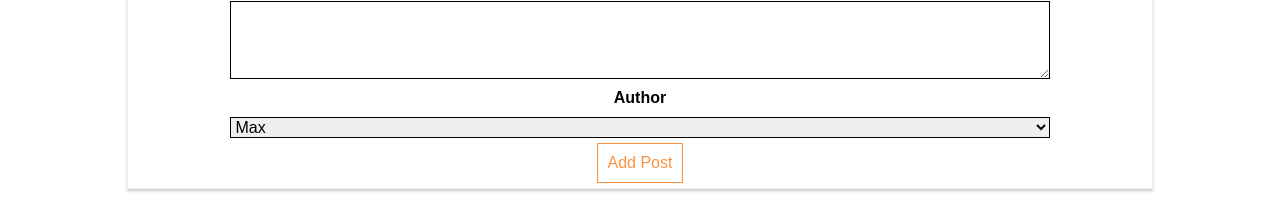
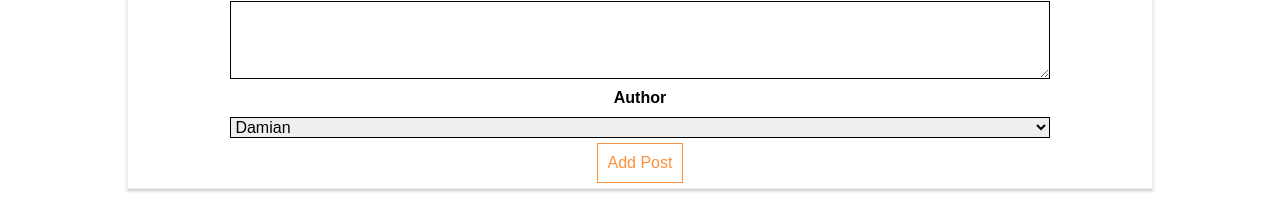
Before and after one commit to damiandevega/react-axios-tutorial, a React (Create React App) app: page /new-post in a window 1280 px wide. Shown: the part 246-453 px from the top of the page. Built offline with nearby package versions, Linux system fonts and the light colour scheme.

Commit message:
adding redirects

```diff
--- a/src/containers/Blog/Blog.js
+++ b/src/containers/Blog/Blog.js
@@ -1,5 +1,5 @@
 import React, { Component } from 'react';
-import { Route, NavLink, Switch } from 'react-router-dom';
+import { Route, NavLink, Switch, Redirect } from 'react-router-dom';
 
 import './Blog.css';
 import Posts from './Posts/Posts';
@@ -40,6 +40,7 @@ class Blog extends Component {
         <Switch>
           <Route path="/new-post" exact component={NewPost} />
           <Route path="/posts" component={Posts} />
+          <Redirect from="/" to="/posts" />
         </Switch>
       </div>
     );
--- a/src/containers/Blog/NewPost/NewPost.js
+++ b/src/containers/Blog/NewPost/NewPost.js
@@ -1,5 +1,6 @@
 import React, { Component } from 'react';
 import axios from 'axios';
+import { Redirect } from 'react-router-dom';
 
 import './NewPost.css';
 
@@ -7,7 +8,8 @@ class NewPost extends Component {
     state = {
         title: '',
         content: '',
-        author: 'Max'
+        author: 'Damian',
+        submitted: false
     }
 
     componentDidMount = () => {
@@ -23,12 +25,19 @@ class NewPost extends Component {
       axios.post('/posts', post)
         .then(response => {
           console.log(response);
+          // this.setState({ submitted: true })
+          this.props.history.push('/posts');
         })
     }
 
     render () {
+      // let redirect = null;
+      // if (this.state.submitted) {
+      //   redirect = <Redirect to="/posts" />;
+      // }
         return (
             <div className="NewPost">
+                {/* {redirect} */}
                 <h1>Add a Post</h1>
                 <label>Title</label>
                 <input type="text" value={this.state.title} onChange={(event) => this.setState({title: event.target.value})} />
@@ -36,8 +45,8 @@ class NewPost extends Component {
                 <textarea rows="4" value={this.state.content} onChange={(event) => this.setState({content: event.target.value})} />
                 <label>Author</label>
                 <select value={this.state.author} onChange={(event) => this.setState({author: event.target.value})}>
+                    <option value="Damian">Damian</option>
                     <option value="Max">Max</option>
-                    <option value="Manu">Manu</option>
                 </select>
                 <button onClick={this.postDataHandler}>Add Post</button>
             </div>
```
